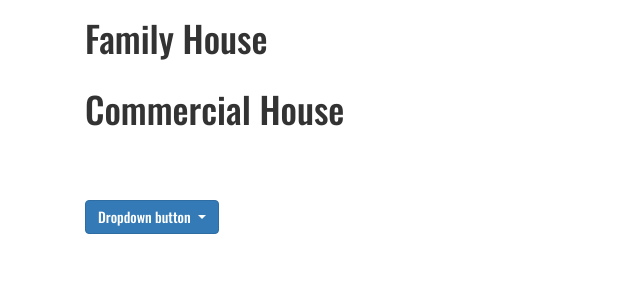
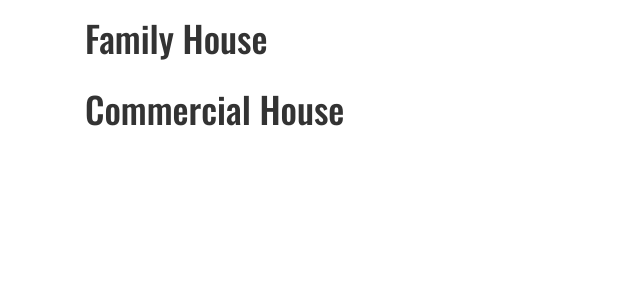
Before and after one commit to sadia-jannat/django_final_year_project_and_other_code, a Django app: template templates/showhouse.html in a window 1280 px wide. Shown: the part 383-683 px from the top of the page, without its empty margins (0-640 px from the left). Run offline with Django 3.2, Linux system fonts and the light colour scheme; the template is opened without the code that fills it: most values are stand-ins (such as "Sample title", 1, 10 or a date in 2020); some libraries are stand-ins or nearby versions.

Commit message:
Update showhouse.html

```diff
--- a/templates/showhouse.html
+++ b/templates/showhouse.html
@@ -357,31 +357,7 @@
   </div>
 
 
-  <!--try dropdown-->
-  <section>
-  <div class="container">
 
-    {% if house_list %}
-
-     <div class="dropdown">
-      <button type="button" class="btn btn-primary dropdown-toggle" data-toggle="dropdown">
-        Dropdown button
-      </button>
-      <div class="dropdown-menu">
-        <h5 class="dropdown-header">Dropdown header</h5>
-        {% for fee in house_list %}
-        <a class="dropdown-item" href="">{{fee.housesize}}</a>
-        <p>ok</p>
-        {% endfor %}
-
-      </div>
-    </div>
-
-
-    {% endif %}
-  </div>
-  </section>
-  <!--end dropdown-->
 
 
 
```
